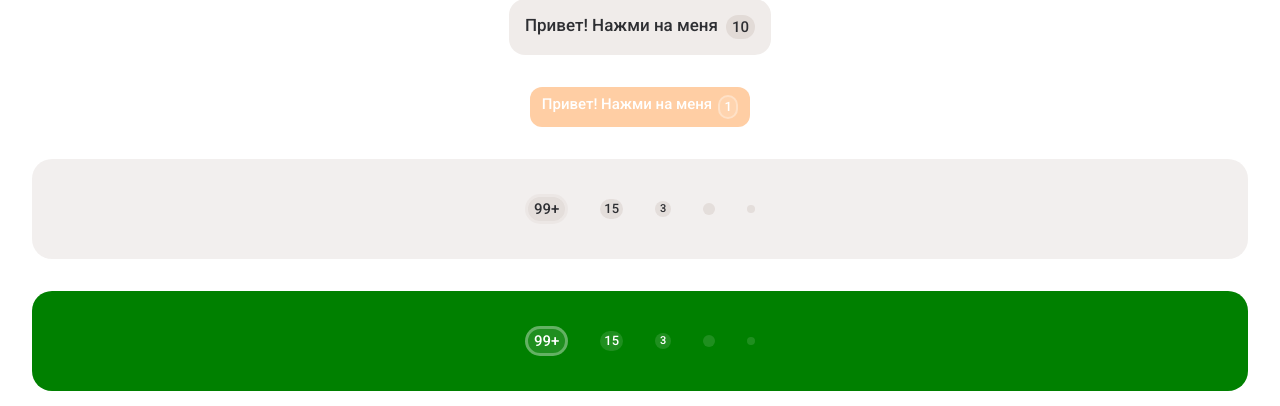
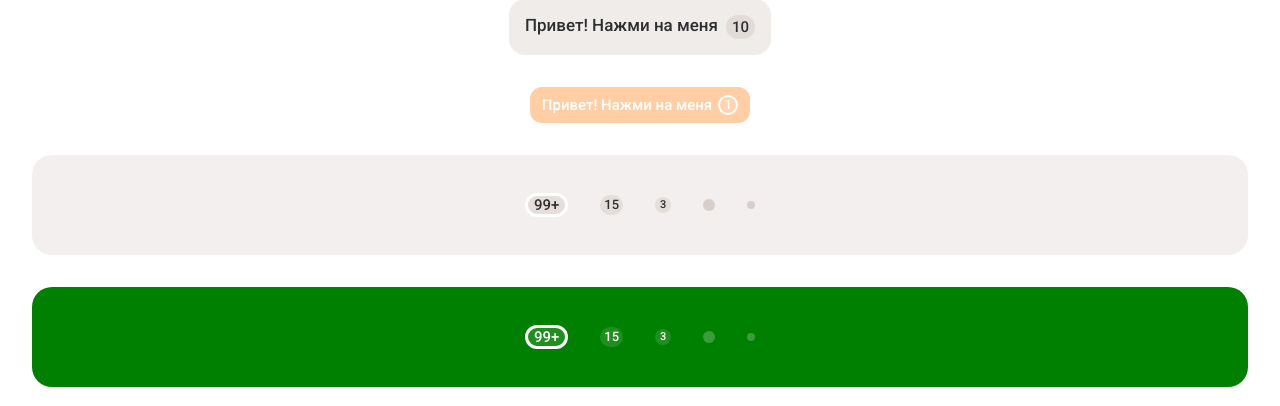
Before and after one commit to MilanaKard/storybook-components, a React (Vite) app: page / in a window 1280 px wide. Shown: the part 121-527 px from the top of the page. Built offline with nearby package versions, Linux system fonts and the light colour scheme.

Commit message:
fix: amend styles

```diff
--- a/src/components/Button/Button.styl
+++ b/src/components/Button/Button.styl
@@ -47,6 +47,7 @@
     padding: 6px 10px
     font-size: 13px
     border-radius: 9px
+    line-height: 16px
     & .button_content
       column-gap: 4px
     & .loader
@@ -57,6 +58,7 @@
     padding: 8px 12px
     font-size: 15px
     border-radius: 12px
+    line-height: 20px
     & .button_content
       column-gap: 6px
     & .loader
@@ -81,7 +83,7 @@
   top: 0
   left: 0
   transform: translate(-100%, 0%)
-  border-radius: 0;
+  border-radius: inherit;
   opacity: 0.12
 
 .button_overlay
--- a/src/components/Counter/Counter.styl
+++ b/src/components/Counter/Counter.styl
@@ -1,9 +1,12 @@
 @import '../../styles/_constants.styl';
 
-size(n)
-  min-height: n
-  min-width: n
-  line-height: n
+size(size, border)
+  min-height: size
+  min-width: size
+  line-height: size
+  border-width: border
+  &.stroke
+    line-height: size - border * 2
 
 .counter
   position: relative
@@ -21,23 +24,19 @@ size(n)
 
   &.size-24
     padding: 0 6px
-    size(24px)
+    size(24px, 3px)
     font-size: 15px
-    border-width: 3px
 
   &.size-20
     padding: 0 4px
-    size(20px)
+    size(20px, 2px)
     font-size: 13px
-    border-width: 2px
 
   &.size-16
     padding: 0 4px
-    size(16px)
+    size(16px, 2px)
     font-size: 11px
 
-  &.size-12, &.size-16
-    border-width: 2px
 
   &.size-12, &.size-12 .dot, &.size-12 .pulse
     height: 12px
@@ -61,7 +60,7 @@ size(n)
   justify-content: center
 
 .live-indicator .dot
- .live-indicator .pulse
+.live-indicator .pulse
   position: absolute
   border-radius: 999px
   background-color: inherit
--- a/src/styles/_constants.styl
+++ b/src/styles/_constants.styl
@@ -5,7 +5,7 @@ $light-text-color = #FFFFFF
 $primary-counter-color = rgba(255, 255, 255, 0.12)
 $secondary-counter-color = rgba(131, 102, 86, 0.12)
 $focus-outline-color = #0099FF
-$counter-border-color = rgba(255, 255, 255, 0.3)
+$counter-border-color = #FFFFFF
 $light-gradient = linear-gradient(
   to right,
   rgba(255, 255, 255, 0) 0%,
```
